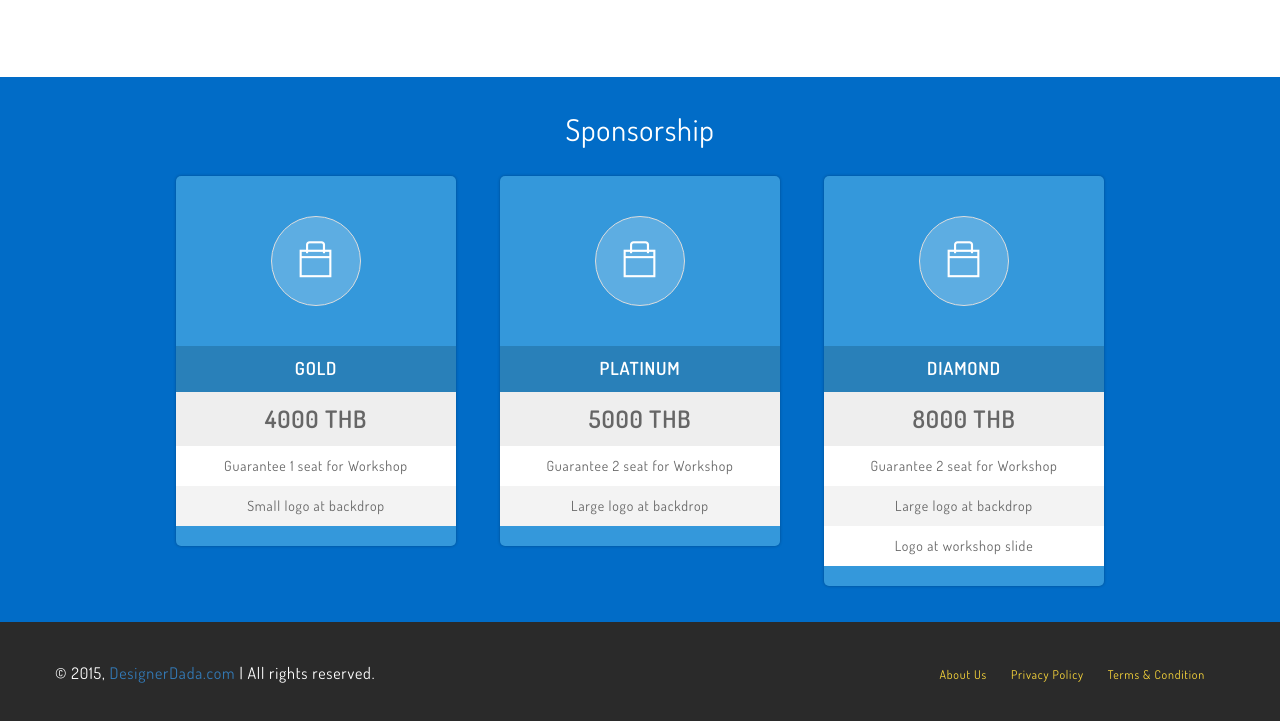
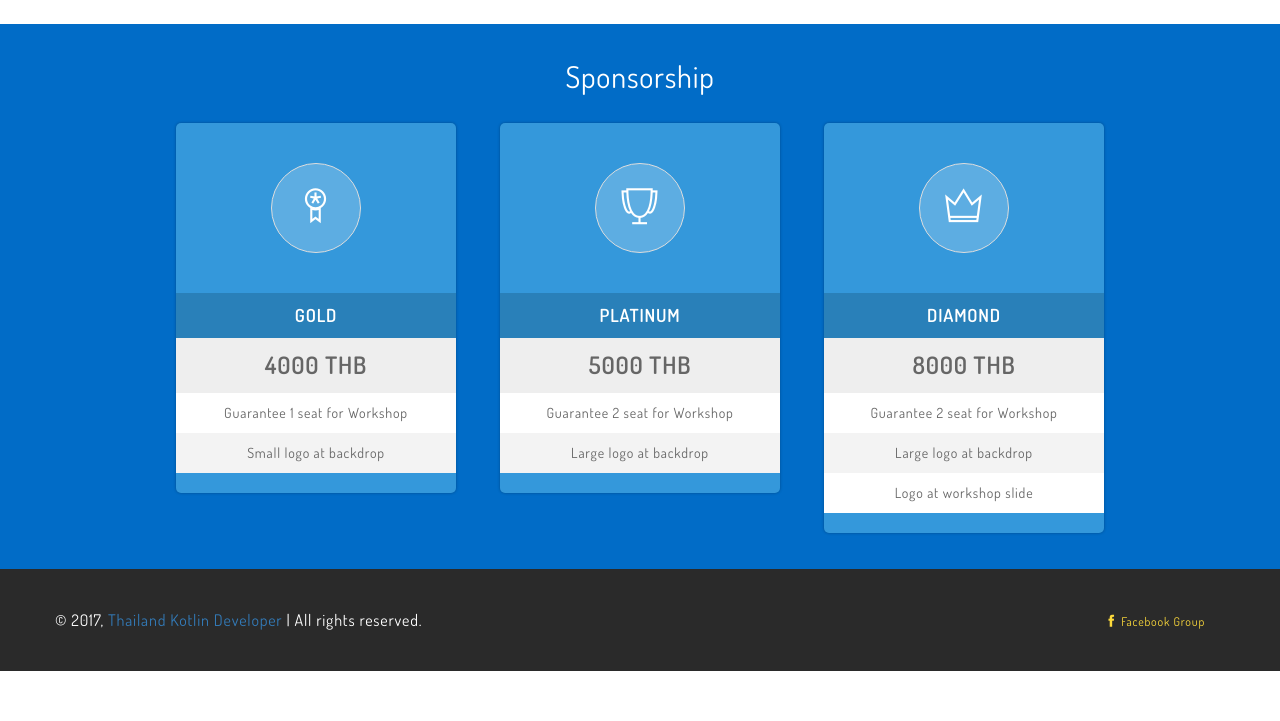
Before and after one commit to ThaiKotlinDev/thaikotlindev.github.io, a plain HTML site: page index.html in a window 1280 px wide. Shown: the part 3297-4018 px from the top of the page. After the commit the page ends 3968 px from the top, so only its background shows below. Drawn offline with nearby package versions, Linux system fonts and the light colour scheme.

Commit message:
Update stuff description

```diff
--- a/index.html
+++ b/index.html
@@ -14,7 +14,7 @@
   <meta property="og:title" content="Kotlin Programming Language">
   <meta property="og:type" content="website">
   <meta property="og:url" content="https://thaikotlindev.github.io/">
-  <meta property="og:image" content="https://thaikotlindev.github.io/img/kotlin.png">
+  <meta property="og:image" content="https://thaikotlindev.github.io/images/kotlin_800x320.png">
   <meta property="og:description"
         content="Kotlin is a statically typed programming language for the JVM, Android and the browser, 100% interoperable with Java">
   <meta property="og:site_name" content="Kotlin">
@@ -160,8 +160,11 @@
       <ul class="speaker-social">
         <li><a href="http://blacklenspub.com/" target="_blank"><span class="ti-world"></span></a>
         </li>
-        <li><a href="https://medium.com/@stdew" target="_blank"><span class="ti-marker-alt"></span></a>
+        <li><a href="https://github.com/dewparin" target="_blank"><span class="ti-github"></span></a>
+        <li><a href="https://medium.com/@dewparin" target="_blank"><span class="ti-marker-alt"></span></a>
         </li>
+        <li><a href="https://twitter.com/dewparin" target="_blank"><span
+            class="ti-twitter-alt"></span></a></li>
       </ul>
     </div>
     <div class="col-md-4 col-sm-6 feature">
@@ -240,7 +243,7 @@
     <h2 class="row-title">Kotlin Workshop</h2>
     <div class="col-md-12 col-sm-12">
       <h2>Ticket</h2>
-      <p>(Get back after workshop finished)</p>
+      <p>(Will get back after workshop finished)</p>
       <p class="price">1000 THB</p>
       <div class="detail">
         <h3>Learn how to build an <i>Android</i> app in <strong>Kotlin</strong>. <br/>Our workshop
@@ -257,9 +260,9 @@
       </div>
       <br/>
       <br/>
-      <a href="#" class="btn btn-lg btn-red">Buy
-        <small>(6 remaining)</small>
-      </a>
+      <!--<a href="#" class="btn btn-lg btn-red">Buy-->
+        <!--<small>(6 remaining)</small>-->
+      <!--</a>-->
     </div>
   </div>
 </div>
@@ -349,7 +352,7 @@
     <div class="col-md-12 col-sm-12">
       <div class='pricing'>
         <div class='thumbnail'>
-          <div class='ti-bag'></div>
+          <div class='ti-medall'></div>
         </div>
         <div class='title'>
           Gold
@@ -366,7 +369,7 @@
       </div>
       <div class='pricing'>
         <div class='thumbnail'>
-          <div class='ti-bag'></div>
+          <div class='ti-cup'></div>
         </div>
         <div class='title'>
           Platinum
@@ -383,7 +386,7 @@
       </div>
       <div class='pricing'>
         <div class='thumbnail'>
-          <div class='ti-bag'></div>
+          <div class='ti-crown'></div>
         </div>
         <div class='title'>
           Diamond
@@ -403,14 +406,13 @@
   </div>
   <div class="row footer-credit">
     <div class="col-md-6 col-sm-6">
-      <p>&copy; 2015, <a href="http://www.designerdada.com">DesignerDada.com</a> | All rights
+      <p>&copy; 2017, <a href="https://thaikotlindev.github.io">Thailand Kotlin Developer</a> | All rights
         reserved.</p>
     </div>
     <div class="col-md-6 col-sm-6">
       <ul class="footer-menu">
-        <li><a href="#">About Us</a></li>
-        <li><a href="#">Privacy Policy</a></li>
-        <li><a href="#">Terms &amp; Condition</a></li>
+        <li><a href="https://www.facebook.com/groups/872547279487598/?ref=bookmarks" target="_blank">
+          <i class="ti-facebook"></i> Facebook Group</a></li>
       </ul>
     </div>
   </div>
@@ -423,24 +425,7 @@
 <script src="js/bootstrap.min.js"></script>
 <script src="js/jquery.easing.min.js"></script>
 <script src="js/scrolling-nav.js"></script>
-<script src="js/validator.js"></script>
 <script
     src="https://cdnjs.cloudflare.com/ajax/libs/fancybox/3.0.47/jquery.fancybox.min.js"></script>
-<!-- Google Analytics -->
-<script>
-  (function (i, s, o, g, r, a, m) {
-    i['GoogleAnalyticsObject'] = r;
-    i[r] = i[r] || function () {
-          (i[r].q = i[r].q || []).push(arguments)
-        }, i[r].l = 1 * new Date();
-    a = s.createElement(o), m = s.getElementsByTagName(o)[0];
-    a.async = 1;
-    a.src = g;
-    m.parentNode.insertBefore(a, m)
-  })(window, document, 'script', '//www.google-analytics.com/analytics.js', 'ga');
-
-  ga('create', 'UA-29231762-2', 'auto');
-  ga('send', 'pageview');
-</script>
 </body>
 </html>
```
